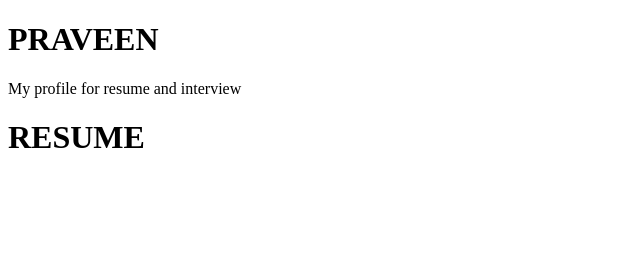
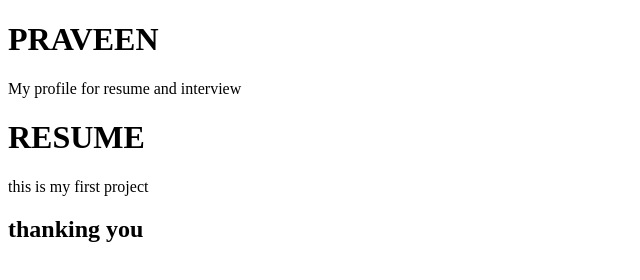
Before and after one commit to praveen5198/html-first-project, a plain HTML site: page index.html in a window 1280 px wide. Shown: the whole page, without its empty margins (0-640 px from the left). Drawn offline with Linux system fonts and the light colour scheme.

Commit message:
added more

```diff
--- a/index.html
+++ b/index.html
@@ -10,6 +10,8 @@
 
     <p>My profile for resume and interview</p>
     <h1>RESUME</h1>
+    <p>this is my first project</p>
+    <h2>thanking you</h2>
 
 
 </body>
```
